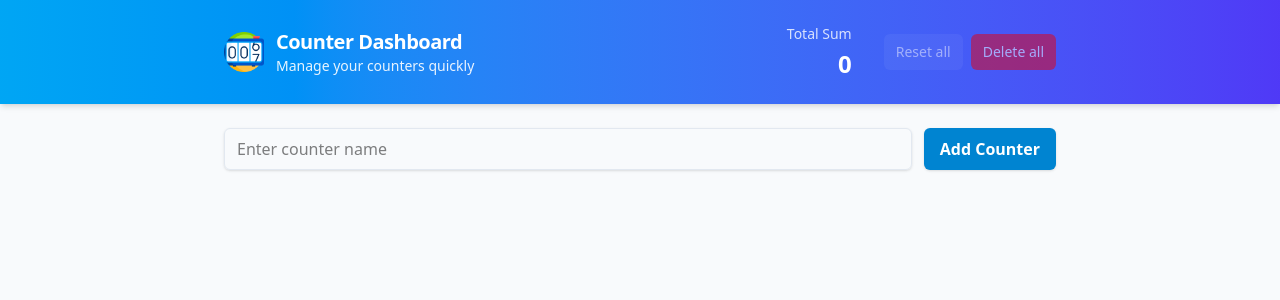
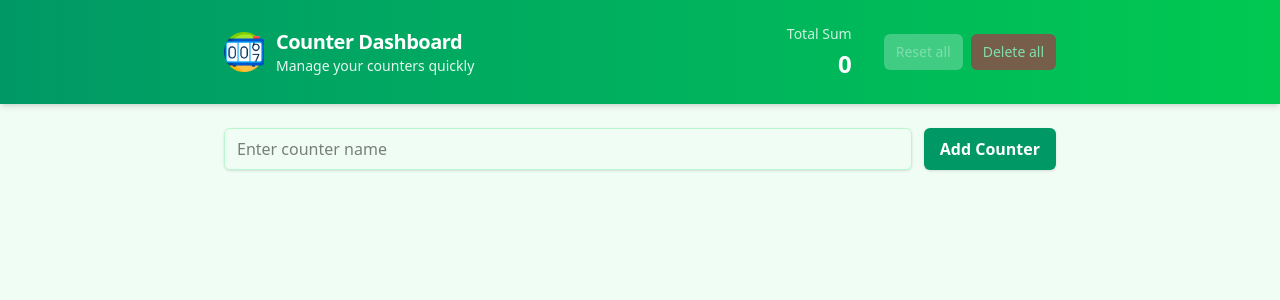
Before and after one commit to Typher7/CounterLab, a React (Vite) app: page / in a window 1280 px wide. Shown: the top 300 px of the page. Built offline with nearby package versions, Linux system fonts and the light colour scheme.

Commit message:
green theme applied

```diff
--- a/src/App.jsx
+++ b/src/App.jsx
@@ -79,7 +79,7 @@ function App() {
   };
 
   return (
-    <div className="min-h-screen bg-slate-50">
+    <div className="min-h-screen bg-green-50">
       <div className="sticky top-0 z-10">
         <Header total={total} onResetAll={resetAll} onDeleteAll={deleteAll} hasCounters={counters.length > 0} />
       </div>
--- a/src/components/AddCounterForm.jsx
+++ b/src/components/AddCounterForm.jsx
@@ -32,13 +32,13 @@ function AddCounterForm({ onAdd }) {
               value = value.slice(0, 14) + "...";
             }
             setName(value);
-          }} className="flex-1 rounded-md border border-slate-200 px-3 py-2 shadow-sm focus:outline-none focus:ring-2 focus:ring-sky-400 focus:border-transparent"
+          }} className="flex-1 rounded-md border border-green-200 px-3 py-2 shadow-sm focus:outline-none focus:ring-2 focus:ring-emerald-400 focus:border-transparent"
         />
 
         <button
           type="submit"
           disabled={name.trim().length < 3}
-          className="inline-flex items-center gap-2 rounded-md bg-sky-600 px-4 py-2 text-white font-semibold shadow hover:bg-sky-700 focus:outline-none focus:ring-2 focus:ring-sky-400"
+          className="inline-flex items-center gap-2 rounded-md bg-emerald-600 px-4 py-2 text-white font-semibold shadow hover:bg-emerald-700 focus:outline-none focus:ring-2 focus:ring-emerald-400"
         >
           Add Counter
         </button>
--- a/src/components/CounterCard.jsx
+++ b/src/components/CounterCard.jsx
@@ -14,7 +14,7 @@ function CounterCard({ counter, onUpdate, onReset, onDelete }) {
         </div>
 
         <div className="text-right">
-          <div className="text-3xl font-extrabold text-sky-600 tabular-nums">{counter.value}</div>
+          <div className="text-3xl font-extrabold text-emerald-600 tabular-nums">{counter.value}</div>
           <p className="text-xs text-slate-400">Current value</p>
         </div>
       </div>
@@ -23,7 +23,7 @@ function CounterCard({ counter, onUpdate, onReset, onDelete }) {
         <button
           aria-label={`Increase ${counter.name}`}
           onClick={() => onUpdate(counter.id, 1)}
-          className="inline-flex items-center justify-center h-10 w-10 rounded-full bg-sky-600 text-white shadow hover:bg-sky-700 focus:outline-none focus:ring-2 focus:ring-sky-300"
+          className="inline-flex items-center justify-center h-10 w-10 rounded-full bg-emerald-600 text-white shadow hover:bg-emerald-700 focus:outline-none focus:ring-2 focus:ring-emerald-300"
         >
           <span className="text-xl leading-none">+</span>
         </button>
@@ -31,7 +31,7 @@ function CounterCard({ counter, onUpdate, onReset, onDelete }) {
         <button
           aria-label={`Decrease ${counter.name}`}
           onClick={() => onUpdate(counter.id, -1)}
-          className="inline-flex items-center justify-center h-10 w-10 rounded-full bg-sky-100 text-sky-700 hover:bg-sky-200 focus:outline-none focus:ring-2 focus:ring-sky-200"
+          className="inline-flex items-center justify-center h-10 w-10 rounded-full bg-emerald-100 text-emerald-700 hover:bg-emerald-200 focus:outline-none focus:ring-2 focus:ring-emerald-200"
         >
           <span className="text-xl leading-none">−</span>
         </button>
--- a/src/components/Header.jsx
+++ b/src/components/Header.jsx
@@ -6,7 +6,7 @@ function Header({ total, onResetAll, onDeleteAll, hasCounters }) {
   };
 
   return (
-    <header className="bg-gradient-to-r from-sky-500 to-indigo-600 text-white py-6 shadow-md">
+  <header className="bg-gradient-to-r from-emerald-600 to-green-500 text-white py-6 shadow-md">
       <div className="max-w-4xl mx-auto px-4 sm:px-6 lg:px-8 flex items-center justify-between">
         <div className="flex items-center space-x-3">
           <img src="/counter.png" alt="Counter Icon" className="h-10 w-10" />
@@ -26,7 +26,7 @@ function Header({ total, onResetAll, onDeleteAll, hasCounters }) {
             <button
               onClick={onResetAll}
               disabled={!hasCounters}
-              className="inline-flex items-center gap-2 rounded-md bg-white/10 px-3 py-2 text-sm text-white hover:bg-white/20 disabled:opacity-50 focus:outline-none focus:ring-2 focus:ring-white/30"
+              className="inline-flex items-center gap-2 rounded-md bg-white/50 px-3 py-2 text-sm text-white hover:bg-white/20 disabled:opacity-50 focus:outline-none focus:ring-2 focus:ring-white/30"
             >
               Reset all
             </button>
@@ -34,7 +34,7 @@ function Header({ total, onResetAll, onDeleteAll, hasCounters }) {
             <button
               onClick={handleDeleteAll}
               disabled={!hasCounters}
-              className="inline-flex items-center gap-2 rounded-md bg-red-600 px-3 py-2 text-sm text-white hover:bg-red-700 disabled:opacity-50 focus:outline-none focus:ring-2 focus:ring-red-300"
+              className="inline-flex items-center gap-2 rounded-md bg-rose-600 px-3 py-2 text-sm text-white hover:bg-rose-700 disabled:opacity-50 focus:outline-none focus:ring-2 focus:ring-rose-300"
             >
               Delete all
             </button>
```
